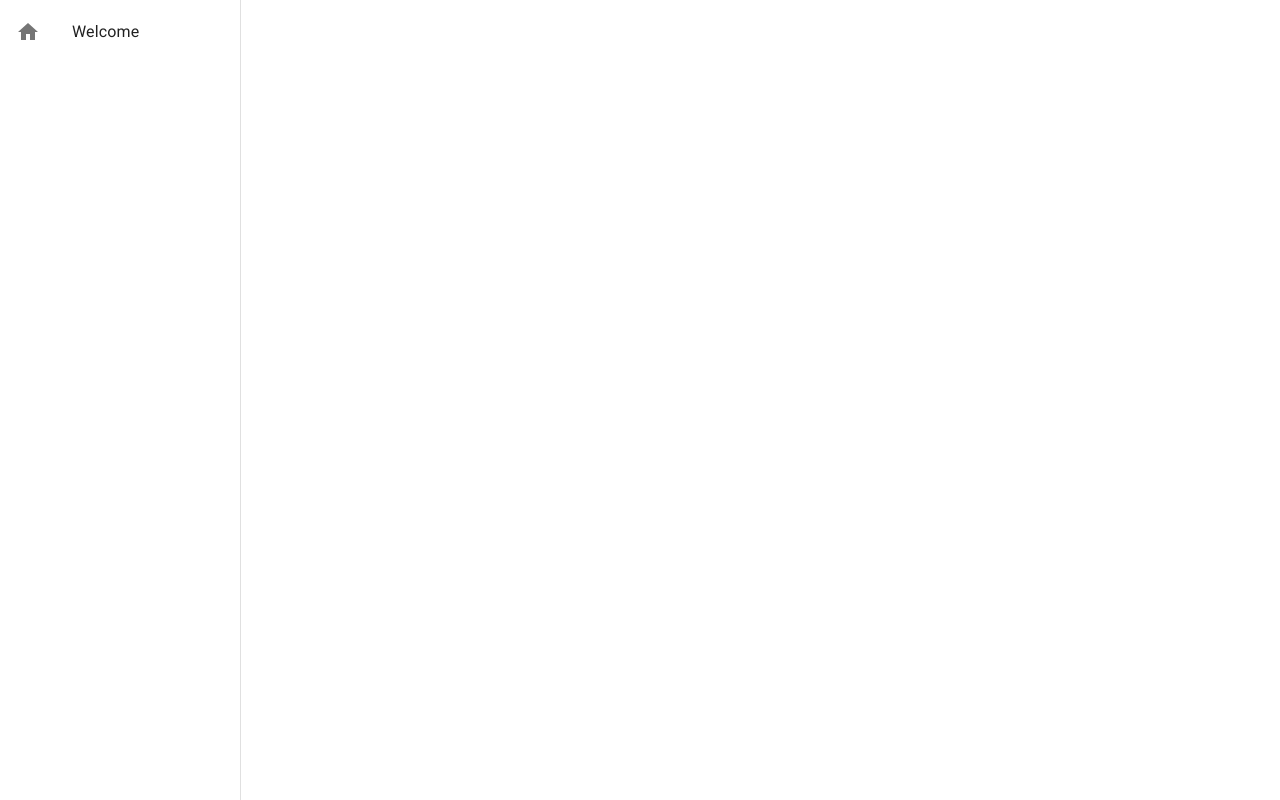
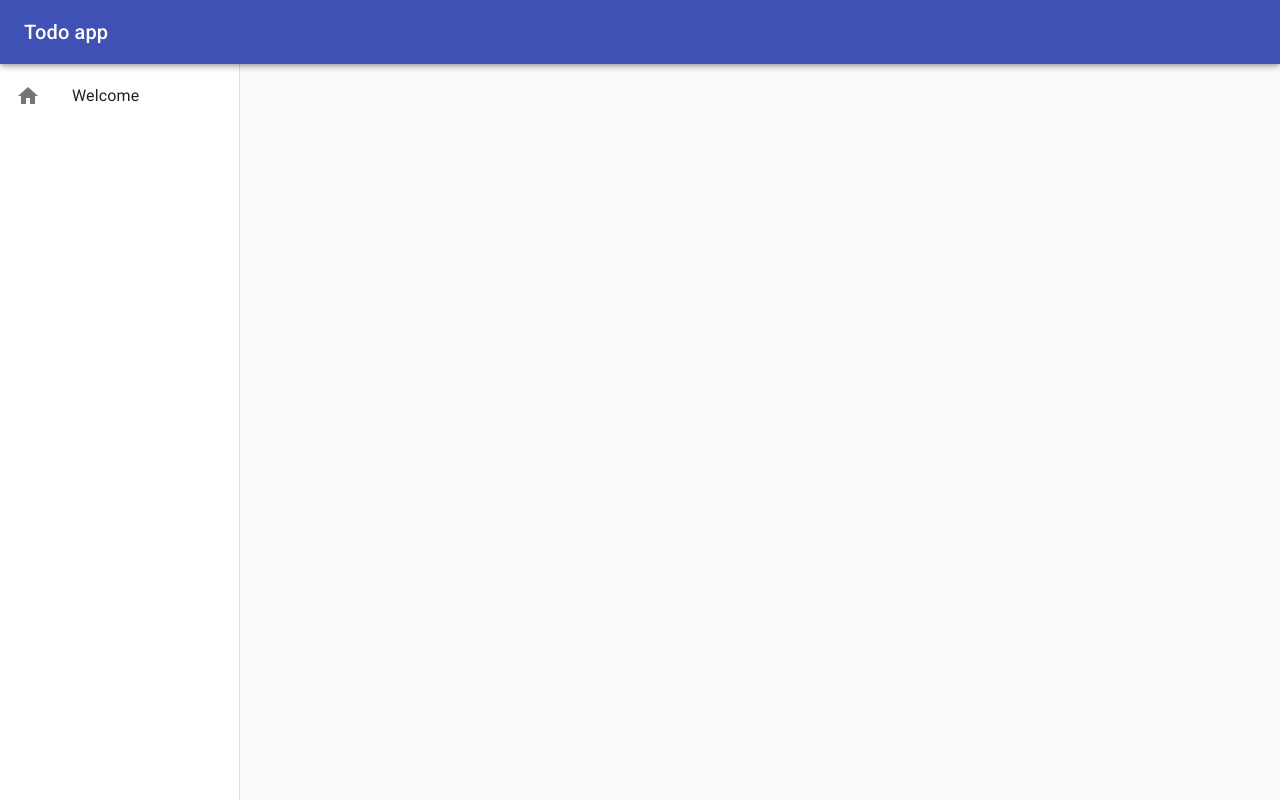
Before and after one commit to szewczukk/todo, a React (Create React App) app: page /list in a window 1280 px wide. Built offline with nearby package versions, Linux system fonts and the light colour scheme.

Commit message:
AppBar added

```diff
--- a/src/App.tsx
+++ b/src/App.tsx
@@ -1,6 +1,13 @@
-import { createStyles, makeStyles, Theme } from '@material-ui/core';
+import {
+	createStyles,
+	CssBaseline,
+	makeStyles,
+	Theme,
+	Toolbar,
+} from '@material-ui/core';
 import React from 'react';
 import { BrowserRouter, Switch, Route } from 'react-router-dom';
+import AppBar from './components/AppBar';
 import Drawer from './components/Drawer';
 import Head from './components/Head';
 import WelcomeScreen from './pages/Welcome';
@@ -20,11 +27,14 @@ function App() {
 
 	return (
 		<>
+			<CssBaseline />
+			<AppBar />
 			<Head />
 			<BrowserRouter>
 				<div className={classes.root}>
 					<Drawer />
 					<main className={classes.content}>
+						<Toolbar />
 						<Switch>
 							<Route path="/" exact>
 								<WelcomeScreen />
--- /dev/null
+++ b/src/components/AppBar.tsx
@@ -0,0 +1,31 @@
+import React from 'react';
+import {
+	AppBar as MaterialAppBar,
+	createStyles,
+	makeStyles,
+	Theme,
+	Toolbar,
+	Typography,
+} from '@material-ui/core';
+
+const useStyles = makeStyles((theme: Theme) =>
+	createStyles({
+		appBar: { zIndex: theme.zIndex.drawer + 1 },
+	}),
+);
+
+const AppBar = () => {
+	const classes = useStyles();
+
+	return (
+		<MaterialAppBar position="fixed" className={classes.appBar}>
+			<Toolbar>
+				<Typography variant="h6" noWrap>
+					Todo app
+				</Typography>
+			</Toolbar>
+		</MaterialAppBar>
+	);
+};
+
+export default AppBar;
--- a/src/components/Drawer.tsx
+++ b/src/components/Drawer.tsx
@@ -7,6 +7,7 @@ import {
 	ListItemIcon,
 	ListItemText,
 	makeStyles,
+	Toolbar,
 } from '@material-ui/core';
 import { Link } from 'react-router-dom';
 import HomeIcon from '@material-ui/icons/Home';
@@ -15,6 +16,7 @@ const useStyles = makeStyles(() =>
 	createStyles({
 		drawer: { width: 240, flexShrink: 0 },
 		drawerPaper: { width: 240 },
+		drawerContainer: { overflow: 'auto' },
 		link: { color: 'inherit', textDecoration: 'none' },
 	}),
 );
@@ -30,6 +32,8 @@ const Drawer = () => {
 			classes={{ paper: classes.drawerPaper }}
 			data-testid="navigation"
 		>
+			<Toolbar />
+			<div className={classes.drawerContainer}>
 				<List>
 					<Link to="/" className={classes.link}>
 						<ListItem button>
@@ -40,6 +44,7 @@ const Drawer = () => {
 						</ListItem>
 					</Link>
 				</List>
+			</div>
 		</MaterialDrawer>
 	);
 };
```
Lines whose indentation alone changed are shown as unchanged.
